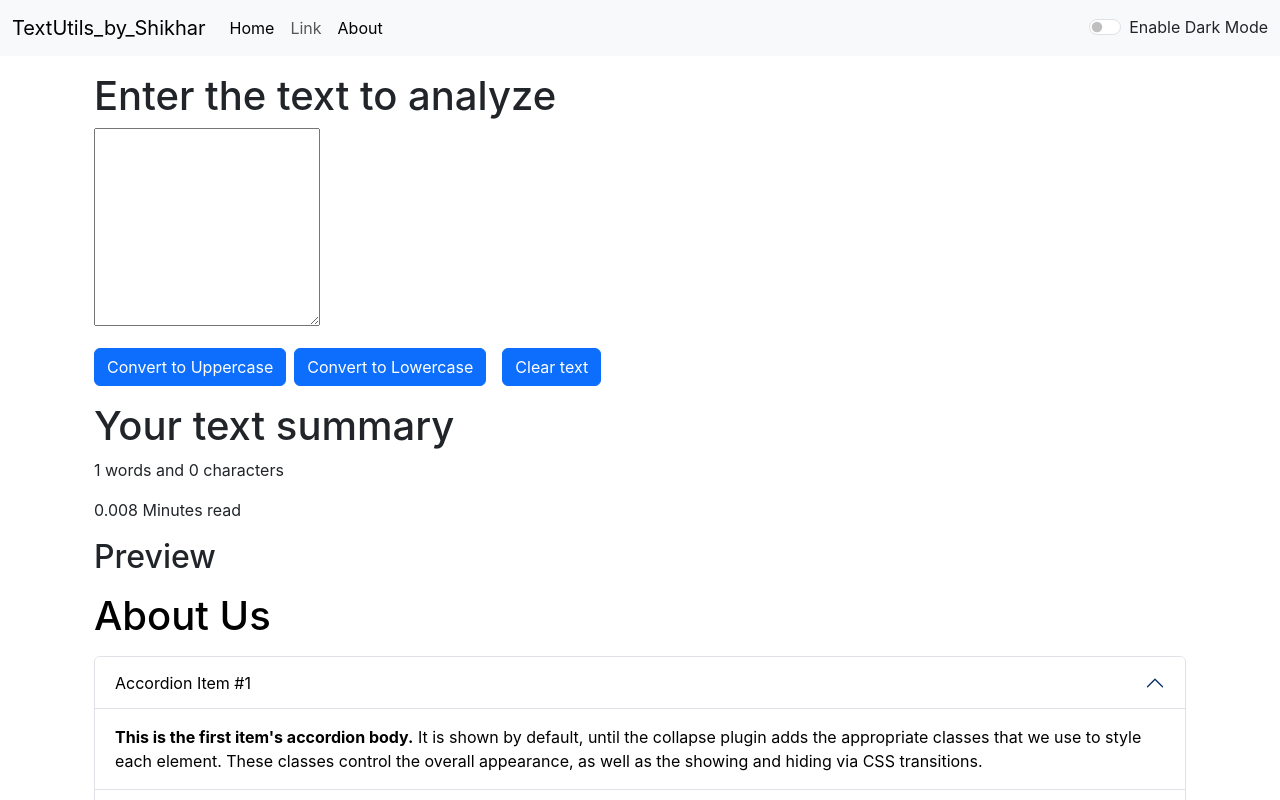
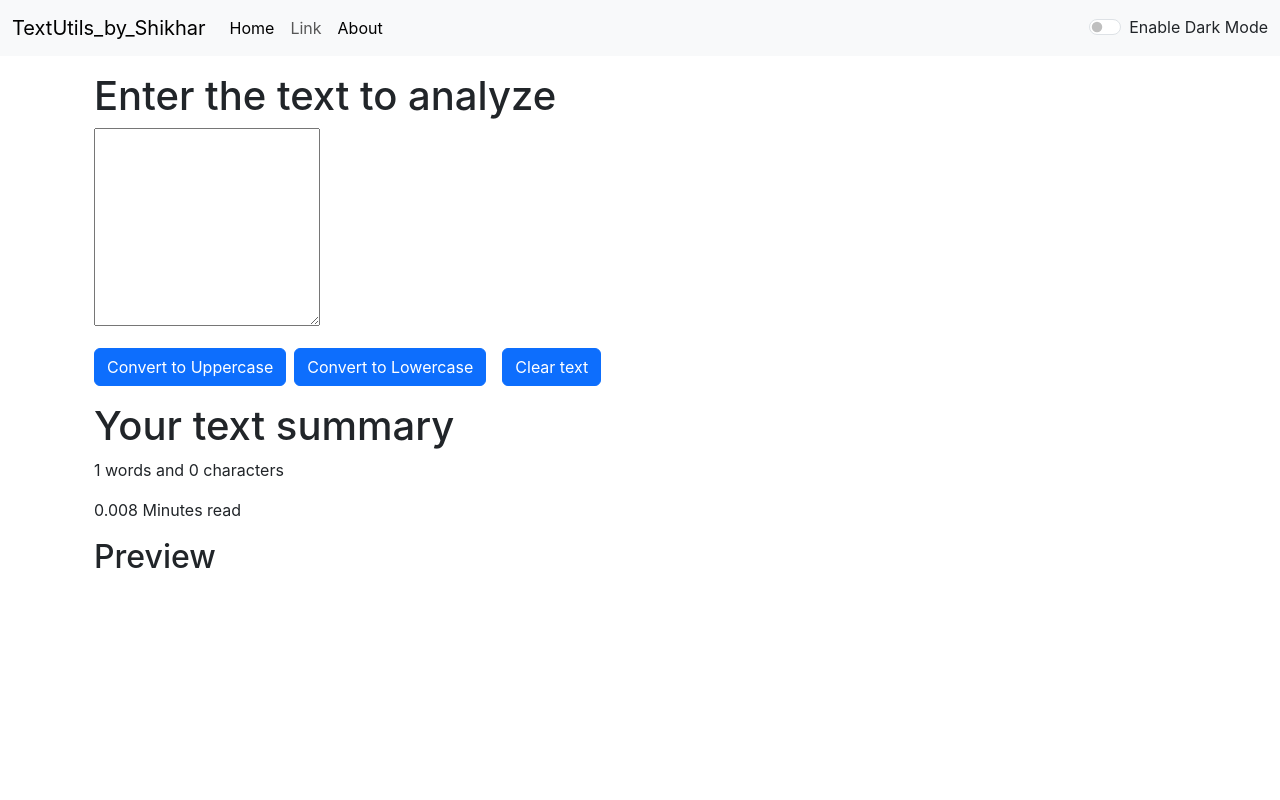
Before and after one commit to shikhar5647/React_Learning, a React (Create React App) app in the folder text_utils/: page / in a window 1280 px wide. Shown: the top 800 px of the page. Built offline with nearby package versions, Linux system fonts and the light colour scheme.

Commit message:
removed_switch

```diff
--- a/text_utils/src/App.js
+++ b/text_utils/src/App.js
@@ -7,13 +7,11 @@ import Alert from './components/Alert';
 import {
   BrowserRouter as Router,
   Routes,
-  Route,
-  Link
+  Route
 } from "react-router-dom";
 
-
 function App() {
-  const [mode, setMode] = useState('light'); // whether dark mode is enabled or not
+  const [mode, setMode] = useState('light');
   const [alert, setAlert] = useState(null);
 
   const showAlert = (message, type) => {
@@ -40,6 +38,7 @@ function App() {
 
   return (
     <>
+      <Router>
         <Navbar
           title="TextUtils_by_Shikhar"
           mode={mode}
@@ -47,13 +46,21 @@ function App() {
         />
         <Alert alert={alert} />
         <div className="container my-3">
+          <Routes>
+            <Route path="/about" element={<About mode={mode} />} />
+            <Route
+              path="/"
+              element={
                 <TextForm
                   heading="Enter the text to analyze"
                   mode={mode}
                   showAlert={showAlert}
                 />
-        <About mode={mode}/>
+              }
+            />
+          </Routes>
         </div>
+      </Router>
     </>
   );
 }
```
Lines whose indentation alone changed are shown as unchanged.
